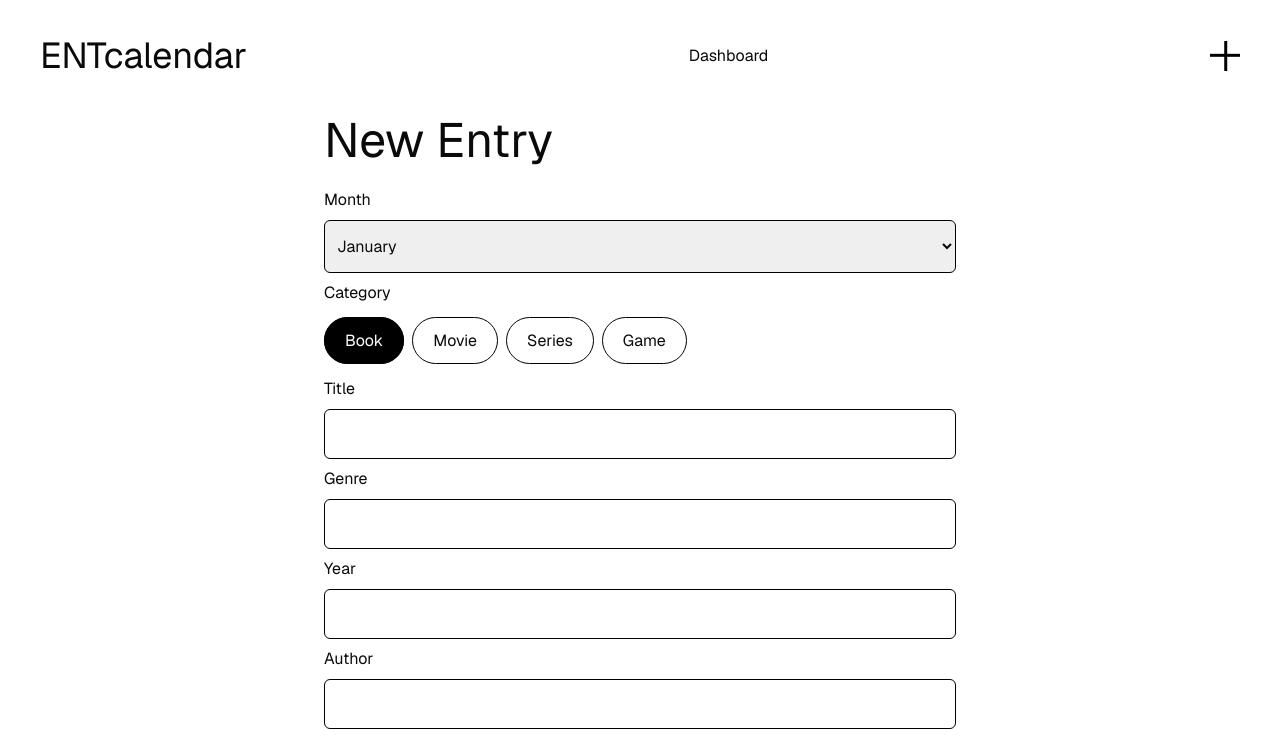
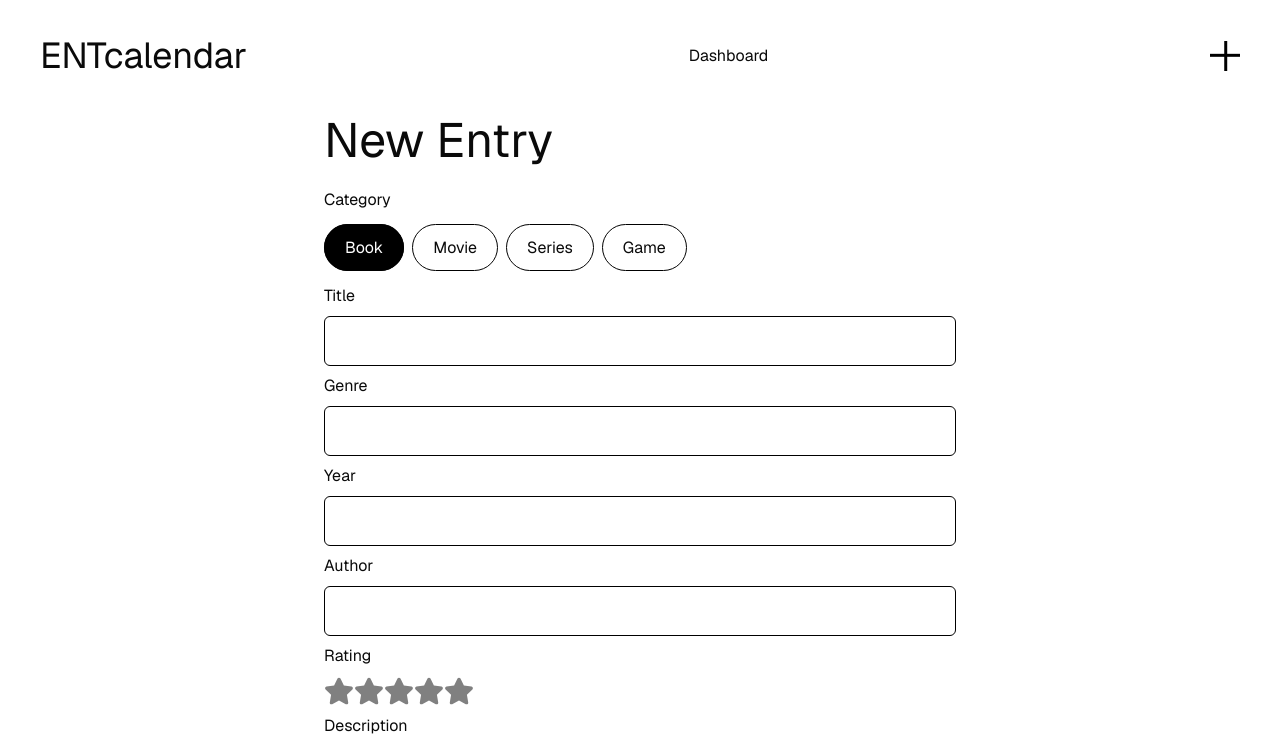
Before and after one commit to hugosandsjo/ent-calendar, a Next.js app: page /dasboard/create in a window 1280 px wide. Shown: the top 740 px of the page. Built offline with nearby package versions, Linux system fonts and the light colour scheme.

Commit message:
refactor: comment out unused month state and handler in EntryForm component

```diff
--- a/src/app/actions/actions.ts
+++ b/src/app/actions/actions.ts
@@ -96,7 +96,7 @@ export const getEntry = async (id: number) => {
 };
 
 export const getUpdateEntry = async (id: number) => {
-  let entry = id;
+  const entry = id;
   console.log("getUpdateEntry", entry);
   //   const result = await sql`SELECT * FROM entries WHERE id = ${id}`;
   //   const entry = result.rows[0];
--- a/src/app/components/form/EntryForm.tsx
+++ b/src/app/components/form/EntryForm.tsx
@@ -14,7 +14,7 @@ export default function EntryForm() {
   //   const { user, isLoading } = useUser();
   const formRef = useRef<HTMLFormElement>(null);
   const [category, setCategory] = useState<string>("Book");
-  const [month, setMonth] = useState<string>("");
+  //   const [month, setMonth] = useState<string>("");
 
   //   useEffect(() => {
   //     if (user && formRef.current) {
@@ -38,9 +38,9 @@ export default function EntryForm() {
     setCategory(e.target.value);
   };
 
-  const handleMonthChange = (month: string) => {
-    setMonth(month);
-  };
+  //   const handleMonthChange = (month: string) => {
+  //     setMonth(month);
+  //   };
 
   return (
     <>
@@ -51,7 +51,7 @@ export default function EntryForm() {
           action={addEntry}
         >
           <h1 className="text-5xl mb-4">New Entry</h1>
-          <FormMonth onChange={handleMonthChange} />
+          {/* <FormMonth onChange={handleMonthChange} /> */}
           <label htmlFor="category">Category</label>
           <div className="flex gap-2 my-2 py-2">
             {["Book", "Movie", "Series", "Game"].map((cat) => (
```
